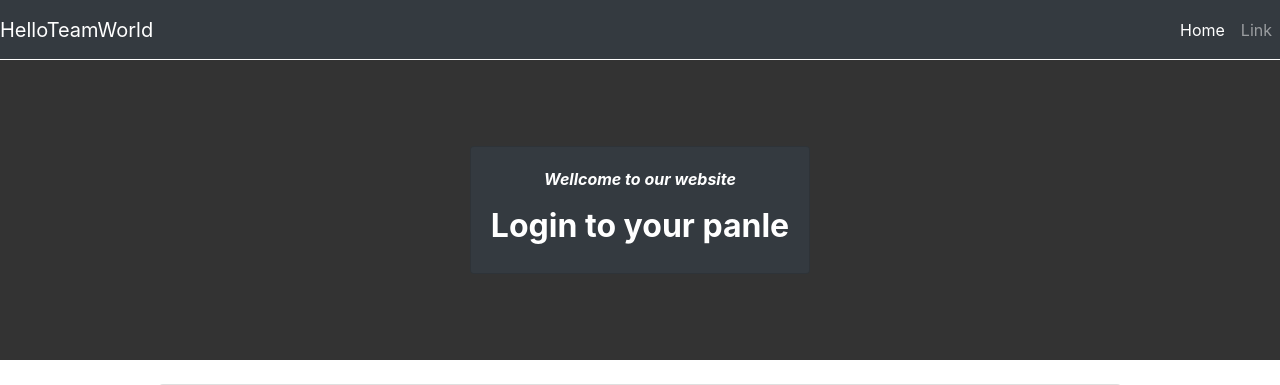
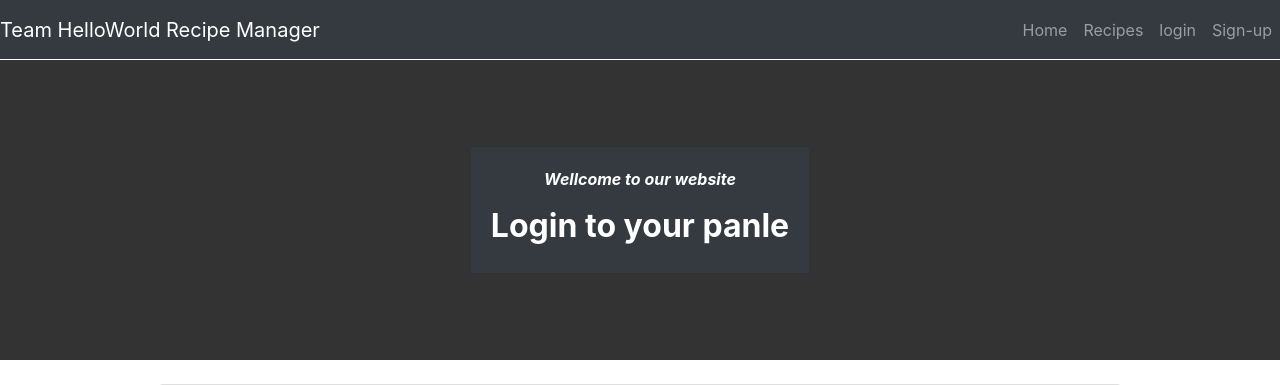
Before and after one commit to ksmashingaidze/Cooking-Robot-Online-Recipe-Manager, a Django app: template helloworld/recipeapp/templates/login.html in a window 1280 px wide. Shown: the top 385 px of the page. Run offline with Django 4.2, Linux system fonts and the light colour scheme; the template is opened without the code that fills it, so the values that code supplies are empty; parts of the project's set-up code (start-up, migrations or seed data) failed here and were passed over.

Commit message:
Update login.html

```diff
--- a/helloworld/recipeapp/templates/login.html
+++ b/helloworld/recipeapp/templates/login.html
@@ -57,18 +57,29 @@
 
     <navbar class="position-relative w-100">
         <nav class="nav navbar navbar-expand-lg navbar-dark bg-dark position-fixed " style="top:0px;z-index: 100;">
-            <a class="navbar-brand" href="#">HelloTeamWorld</a>
+            <a class="navbar-brand" href="{% url 'home' %}">Team HelloWorld Recipe Manager</a>
             <button class="navbar-toggler" type="button" data-toggle="collapse" data-target="#navbarSupportedContent" aria-controls="navbarSupportedContent" aria-expanded="false" aria-label="Toggle navigation">
               <span class="navbar-toggler-icon"></span>
             </button>
             <div class="collapse navbar-collapse " id="navbarSupportedContent">
               <ul class="navbar-nav ml-auto">
-                <li class="nav-item active">
-                  <a class="nav-link" href="#">Home <span class="sr-only">(current)</span></a>
+              {% url 'home' as url %}
+                <li class="nav-item {% if request.path == url %}active{% endif %}">
+                  <a class="nav-link" href="{% url 'home' %}">Home <span class="sr-only">(current)</span></a>
                 </li>
-                <li class="nav-item">
-                  <a class="nav-link" href="#">Link</a>
+              {% url 'browse' as url %}
+                <li class="nav-item {% if request.path == url %}active{% endif %}">
+                  <a class="nav-link" href="{% url 'browse' %}">Recipes</a>
                 </li>
+               {% url 'login' as url %}
+                <li class="nav-item {% if request.path == url %}active{% endif %}">
+                  <a class="nav-link" href="{% url 'login' %}">login</a>
+                </li>
+                {% url 'signup' as url %}
+                <li class="nav-item {% if request.path == url %}active{% endif %}">
+                  <a class="nav-link" href="{% url 'signup' %}">Sign-up</a>
+                </li>
+              </ul>
             </div>
           </nav>
       </navbar>
@@ -90,7 +101,7 @@
                     <div class="inputs d-flex flex-column justify-content-center align-items-center">
                         <label class="font-weight-bold w-50">Your ID:</label>
                         <input type="text" name="userid" placeholder="Enter your id" class="w-50">
-                        <p class="font-weight-bolder p-0 m-0 p-2"><span class="mr-1">Do not have an account?</span><a href="#" class="text-primary text-decoration-none font-weight-light">Sign up</a></p>
+                        <p class="font-weight-bolder p-0 m-0 p-2"><span class="mr-1">Do not have an account?</span><a href="{% url 'signup' %}" class="text-primary text-decoration-none font-weight-light">Sign up</a></p>
                         <button class="btn btn-outline-primary mt-2 w-25">Submit</button>
                     </div>
                 </form>
```
